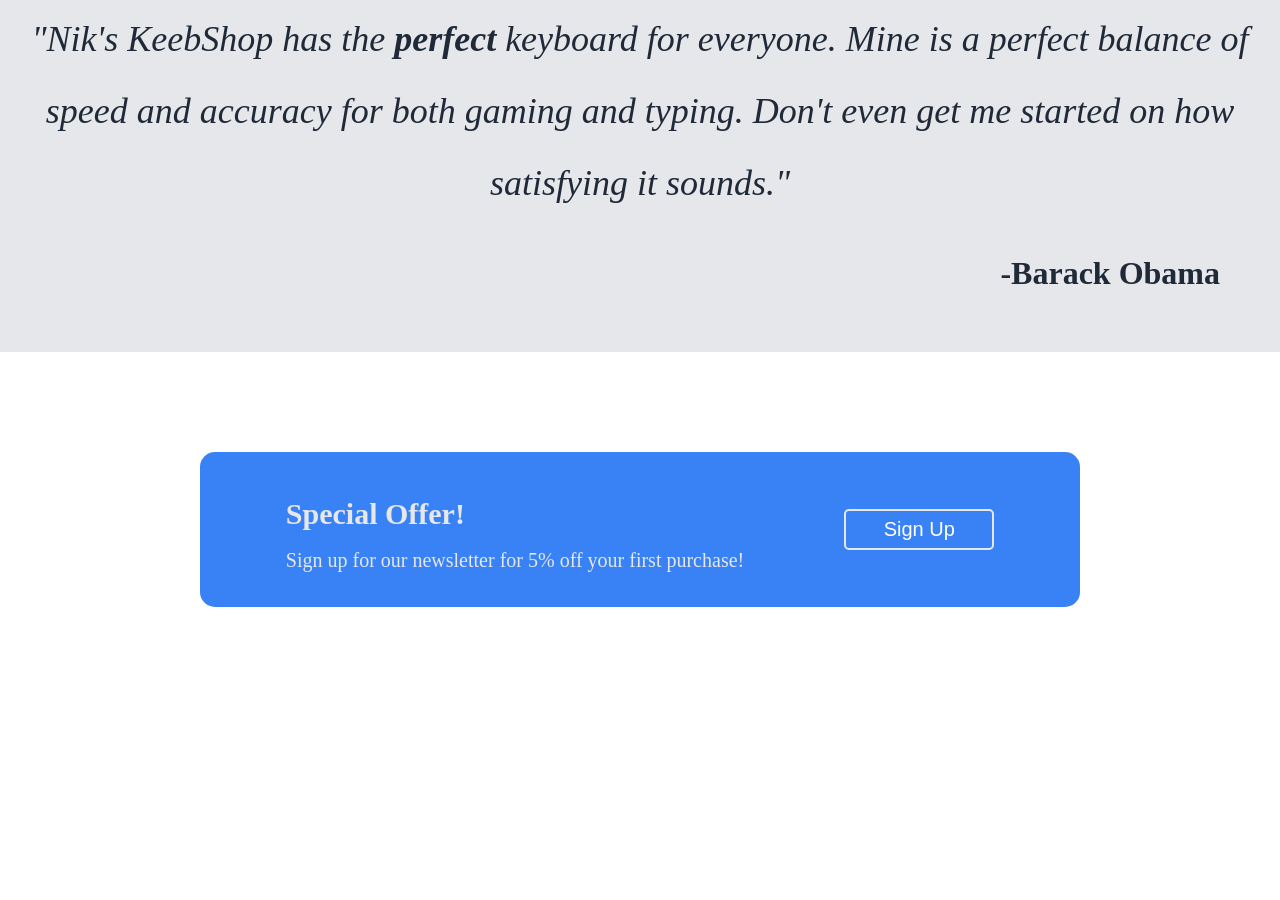
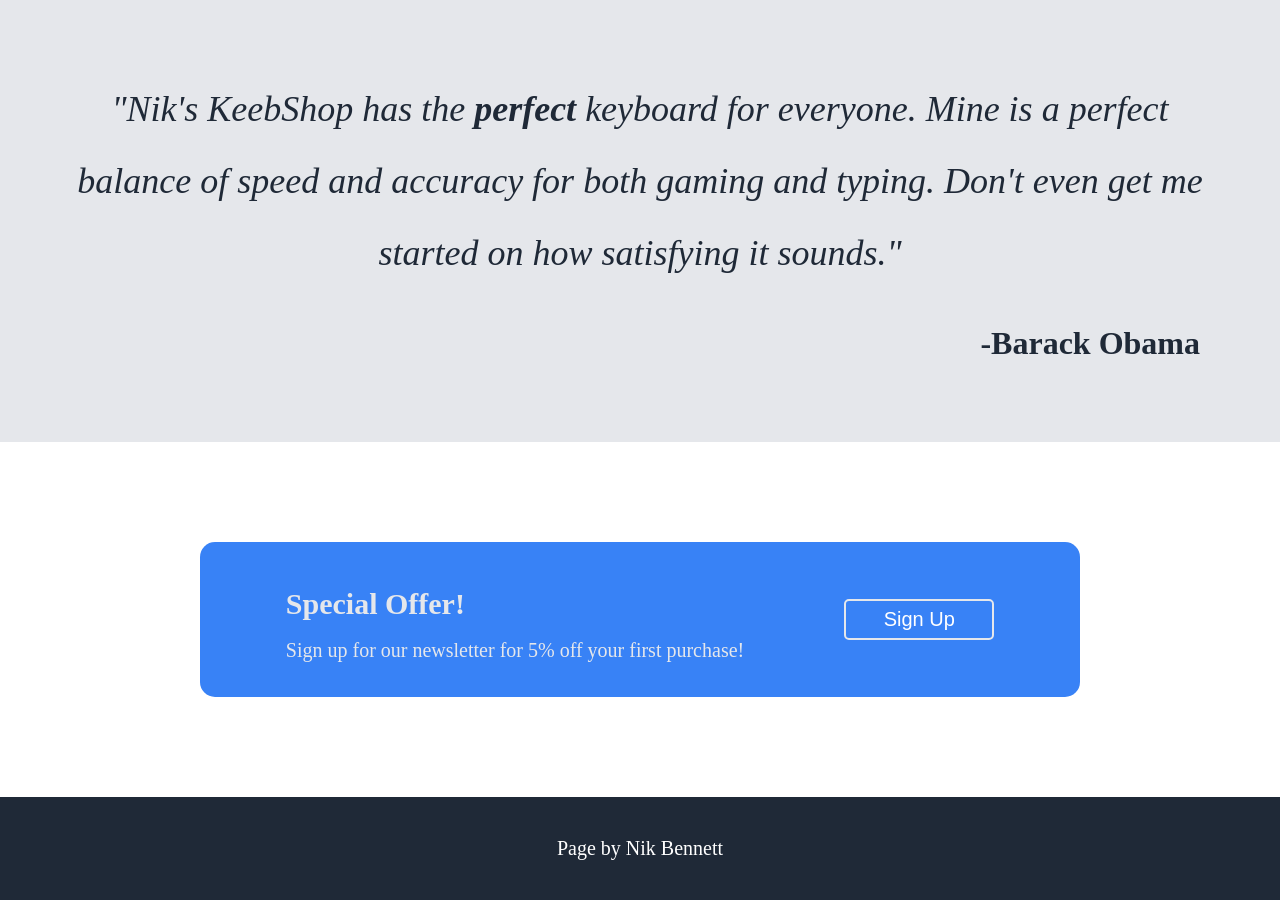
Before and after one commit to NikBennett/keyboard-website, a plain HTML site: page index.html in a window 1280 px wide. Shown: the part 1571-2471 px from the top of the page. Before the commit the page ends 2178 px from the top, so only its background shows below. Drawn offline with Linux system fonts and the light colour scheme.

Commit message:
Create footer

```diff
--- a/index.html
+++ b/index.html
@@ -70,6 +70,11 @@
                 <a href="#"><button>Sign Up</button></a>
             </div>
         </div>
+
+        <div class="footer">
+            <p>Page by Nik Bennett</p>
+        </div>
+
     </div>
 </body>
 </html>
--- a/style.css
+++ b/style.css
@@ -92,6 +92,7 @@
     flex-flow: row wrap;
     justify-content: space-around;
     padding: 10px;
+    margin-bottom: 50px;
 }
 
 .keyboardpics p {
@@ -123,7 +124,7 @@
     flex-direction: column;
     background-color: #E5E7EB;
     color: #1F2937;
-    padding: 30px;
+    padding: 50px;
 }
 
 .quote p {
@@ -172,3 +173,10 @@
     font-size: 20px;
     width: 150px;
 }
+
+.footer {
+    background-color: #1F2937;
+    color: white;
+    padding: 20px;
+    font-size: 20px;
+}
```
